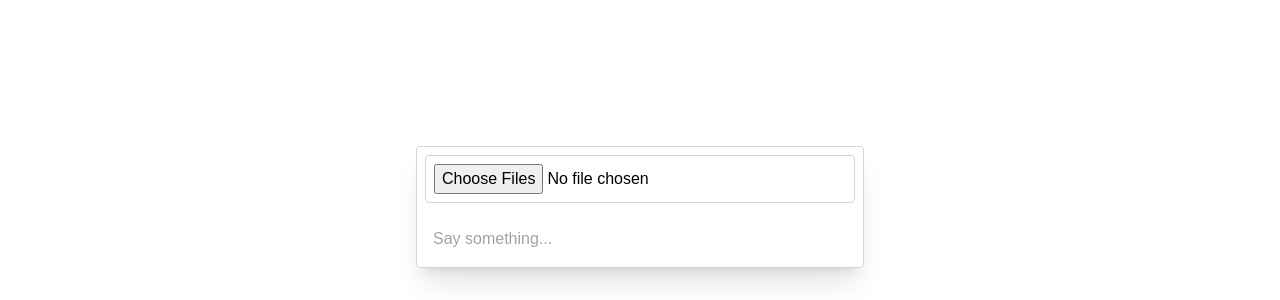
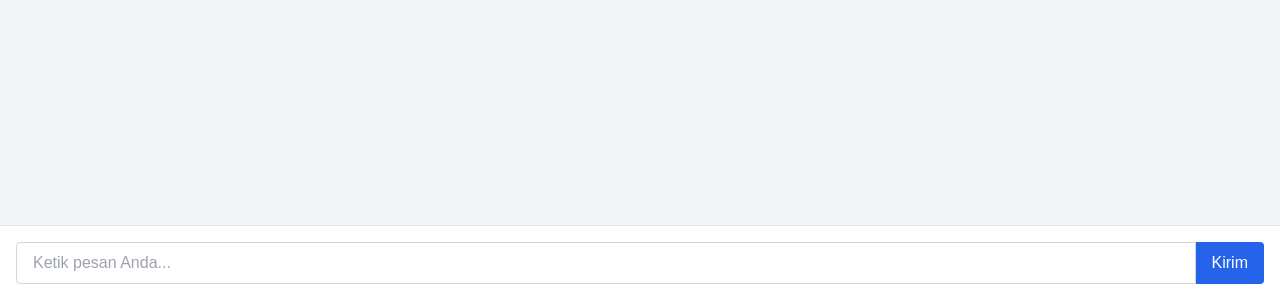
Before and after one commit to irvanshandika/ChatAja, a Next.js app: page /gemini in a window 1280 px wide. Shown: the part 500-800 px from the top of the page. Built offline with nearby package versions, Linux system fonts and the light colour scheme; a web font is replaced by a local one.

Commit message:
Change UI chat bot

```diff
--- a/package.json
+++ b/package.json
@@ -13,6 +13,7 @@
     "@google/generative-ai": "^0.21.0",
     "ai": "^3.4.31",
     "next": "15.0.2",
+    "ollama-ai-provider": "^0.16.0",
     "openai": "^4.69.0",
     "react": "19.0.0-rc-02c0e824-20241028",
     "react-dom": "19.0.0-rc-02c0e824-20241028",
--- a/src/Gemini.tsx
+++ b/src/Gemini.tsx
@@ -1,58 +1,49 @@
 "use client";
 
 import { useChat } from "ai/react";
-import { useRef, useState } from "react";
-import Image from "next/image";
 
 export default function Chat() {
-  const { messages, input, handleInputChange, handleSubmit } = useChat({
+  const { messages, setMessages, input, handleInputChange, handleSubmit, error, reload } = useChat({
+    keepLastMessageOnError: true,
     api: "/api/chat/gemini",
   });
 
-  const [files, setFiles] = useState<FileList | undefined>(undefined);
-  const fileInputRef = useRef<HTMLInputElement>(null);
+  const handleDelete = (id: string) => {
+    setMessages(messages.filter((message) => message.id !== id));
+  };
 
   return (
-    <div className="flex flex-col w-full max-w-md py-24 mx-auto stretch">
-      {messages.map((m) => (
-        <div key={m.id} className="whitespace-pre-wrap">
-          {m.role === "user" ? "User: " : "AI: "}
-          {m.content}
-          <div>
-            {m?.experimental_attachments
-              ?.filter((attachment) => attachment?.contentType?.startsWith("image/"))
-              .map((attachment, index) => (
-                <Image key={`${m.id}-${index}`} src={attachment.url} width={500} height={500} alt={attachment.name ?? `attachment-${index}`} />
-              ))}
+    <div className="flex flex-col h-screen bg-gray-100">
+      <div className="flex-1 overflow-y-auto p-6 space-y-4">
+        {messages.map((message) => (
+          <div key={message.id} className={`flex ${message.role === "user" ? "justify-end" : "justify-start"}`}>
+            <div className={`max-w-md px-4 py-3 rounded-lg shadow ${message.role === "user" ? "bg-blue-500 text-white" : "bg-gray-200"}`}>
+              <div className="flex justify-between items-center">
+                <span className="font-bold">{message.role === "user" ? "Anda" : "AI"}</span>
+                <button onClick={() => handleDelete(message.id)} className="text-red-500 hover:text-red-700">
+                  &times;
+                </button>
+              </div>
+              <p className="mt-2 text-sm">{message.content}</p>
+            </div>
           </div>
-        </div>
-      ))}
+        ))}
 
-      <form
-        className="fixed bottom-0 w-full max-w-md p-2 mb-8 border border-gray-300 rounded shadow-xl space-y-2 bg-white"
-        onSubmit={(event) => {
-          handleSubmit(event, {
-            experimental_attachments: files,
-          });
+        {error && (
+          <div className="text-red-500">
+            <div>Terjadi kesalahan.</div>
+            <button type="button" onClick={() => reload()} className="mt-2 px-4 py-2 bg-red-500 text-white rounded">
+              Coba Lagi
+            </button>
+          </div>
+        )}
+      </div>
 
-          setFiles(undefined);
-
-          if (fileInputRef.current) {
-            fileInputRef.current.value = "";
-          }
-        }}>
-        <input
-          type="file"
-          className="w-full p-2 mb-2 border border-gray-300 rounded"
-          onChange={(event) => {
-            if (event.target.files) {
-              setFiles(event.target.files);
-            }
-          }}
-          multiple
-          ref={fileInputRef}
-        />
-        <input className="w-full p-2" value={input} placeholder="Say something..." onChange={handleInputChange} />
+      <form onSubmit={handleSubmit} className="flex p-4 bg-white border-t border-gray-200">
+        <input value={input} onChange={handleInputChange} disabled={error != null} className="flex-1 px-4 py-2 border border-gray-300 rounded-l focus:outline-none" placeholder="Ketik pesan Anda..." />
+        <button type="submit" className="px-4 py-2 bg-blue-600 text-white rounded-r hover:bg-blue-700">
+          Kirim
+        </button>
       </form>
     </div>
   );
--- a/src/Llama.tsx
+++ b/src/Llama.tsx
@@ -1,41 +1,50 @@
 "use client";
+
 import { useChat } from "ai/react";
-import MetaIcon from "./components/icons/MetaIcon";
-import UserIcon from "./components/icons/UserIcon";
 
 export default function Chat() {
-  const { messages, input, handleInputChange, handleSubmit } = useChat({
-    api: "/api/chat/llma",
+  const { messages, setMessages, input, handleInputChange, handleSubmit, error, reload } = useChat({
+    keepLastMessageOnError: true,
+    api: "/api/chat/llama",
   });
 
+  const handleDelete = (id: string) => {
+    setMessages(messages.filter((message) => message.id !== id));
+  };
+
   return (
-    <div className="p-4">
-      <header className="text-center">
-        <h1 className="text-xl">Llama AI</h1>
-      </header>
-      <div className="flex flex-col justify-between w-full max-w-md mx-auto">
-        <div className="flex-grow overflow-y-auto">
-          {messages.map((m) => (
-            <div key={m.id} className="whitespace-pre-wrap flex gap-x-2">
-              {m.role === "user" ? (
-                <>
-                  <UserIcon className="w-6 h-6 inline-block flex-shrink-0" />
-                  <span>:</span>
-                </>
-              ) : (
-                <>
-                  <MetaIcon className="w-6 h-6 inline-block flex-shrink-0" />
-                  <span>:</span>
-                </>
-              )}
-              {m.content.replace(/[*_`~]/g, "")}
+    <div className="flex flex-col h-screen bg-gray-100">
+      <div className="flex-1 overflow-y-auto p-6 space-y-4">
+        {messages.map((message) => (
+          <div key={message.id} className={`flex ${message.role === "user" ? "justify-end" : "justify-start"}`}>
+            <div className={`max-w-md px-4 py-3 rounded-lg shadow ${message.role === "user" ? "bg-blue-500 text-white" : "bg-gray-200"}`}>
+              <div className="flex justify-between items-center">
+                <span className="font-bold">{message.role === "user" ? "Anda" : "AI"}</span>
+                <button onClick={() => handleDelete(message.id)} className="text-red-500 hover:text-red-700">
+                  &times;
+                </button>
+              </div>
+              <p className="mt-2 text-sm">{message.content}</p>
             </div>
-          ))}
-        </div>
-        <form onSubmit={handleSubmit} className="mt-4">
-          <input className="w-full p-2 border border-gray-300 rounded shadow-xl" value={input} placeholder="Say something..." onChange={handleInputChange} />
-        </form>
+          </div>
+        ))}
+
+        {error && (
+          <div className="text-red-500">
+            <div>Terjadi kesalahan.</div>
+            <button type="button" onClick={() => reload()} className="mt-2 px-4 py-2 bg-red-500 text-white rounded">
+              Coba Lagi
+            </button>
+          </div>
+        )}
       </div>
+
+      <form onSubmit={handleSubmit} className="flex p-4 bg-white border-t border-gray-200">
+        <input value={input} onChange={handleInputChange} disabled={error != null} className="flex-1 px-4 py-2 border border-gray-300 rounded-l focus:outline-none" placeholder="Ketik pesan Anda..." />
+        <button type="submit" className="px-4 py-2 bg-blue-600 text-white rounded-r hover:bg-blue-700">
+          Kirim
+        </button>
+      </form>
     </div>
   );
 }
```
Also changed, not shown: 1 other file (tests, documents, lock files or other folders).
